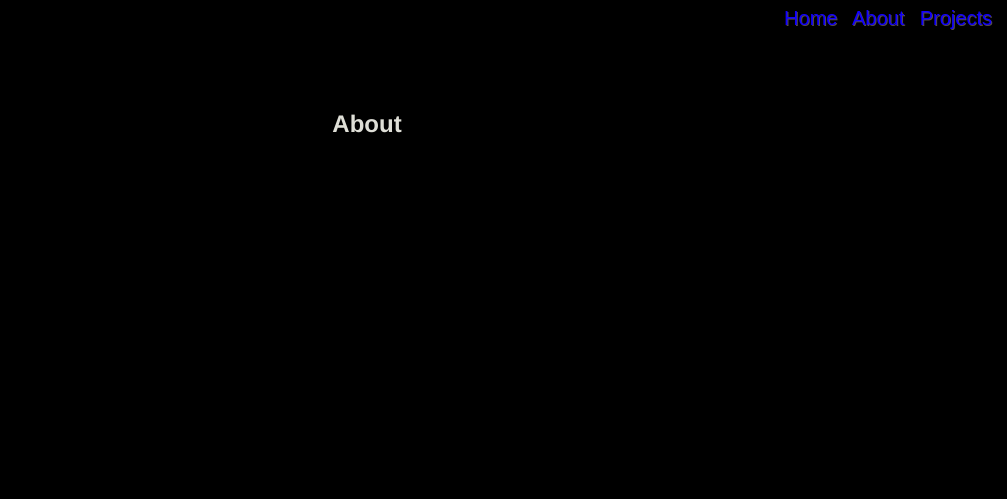
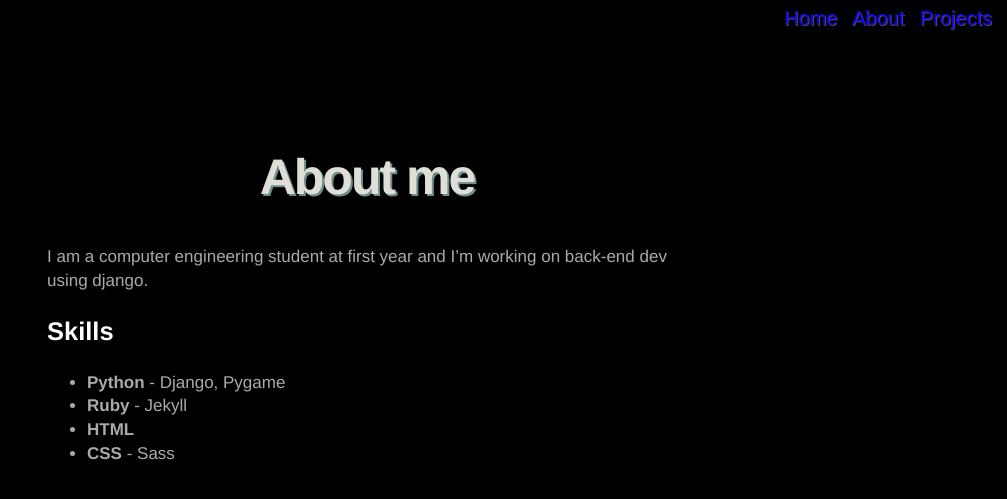
Before and after one commit to hmtcelik/jekyll-resume, a Jekyll site: the page built from about.md, in a window 1280 px wide. Shown: the top 499 px of the page, without its empty margins (273-1280 px from the left). Built offline with Jekyll 4.4.1, drawn with Linux system fonts in a browser that asks for light colours.

Commit message:
fill about page

```diff
--- a/_config.yml
+++ b/_config.yml
@@ -1,8 +1,5 @@
 # homepage header
 home-name: Abdulhamit Celik
-
-
-
 
 
 # social links
--- /dev/null
+++ b/_layouts/about.html
@@ -0,0 +1,14 @@
+---
+layout: base
+---
+
+<div class="other-nav">
+    {% include navigation.html %}
+  </div>
+
+<div class="about">
+    <div class="title" style="text-align: center;">
+        <h1>{{page.title}}</h1>
+    </div>
+    {{ content }}
+</div>
--- a/_layouts/post.html
+++ b/_layouts/post.html
@@ -0,0 +1,3 @@
+---
+layout: base
+---
--- a/_sass/main.scss
+++ b/_sass/main.scss
@@ -1,7 +1,8 @@
 body{
   background-color: black;
   font: 16px "Helvetica Neue",Helvetica,Arial,sans-serif;
-  color: rgb(223, 223, 215);
+  color: #aaa;
+  font-size: 15px;
 }
 
 a:-webkit-any-link {
@@ -87,3 +88,13 @@ h1{
   color: rgb(17, 0, 255);
 
 }
+
+.about {
+  position: fixed;
+  left: 50%;
+  transform: translate(-50%);
+  margin-top: 100px;
+  font-size: 17px;
+  line-height: 1.4;
+
+}
--- a/about.md
+++ b/about.md
@@ -1,6 +1,12 @@
 ---
-layout : default
-title : About
+layout : about
+title : About me
 ---
 
-## About
+I am a computer engineering student at first year and I'm working on back-end dev using django.
+
+## <span style="color:white">Skills</span>
+- **Python** - Django, Pygame
+- **Ruby** - Jekyll
+- **HTML**
+- **CSS** - Sass
--- /dev/null
+++ b/projects.html
@@ -0,0 +1,3 @@
+---
+layout: default
+---
```
Also changed, not shown: projects.md (deleted, +0 -6 lines), 4 other files.
